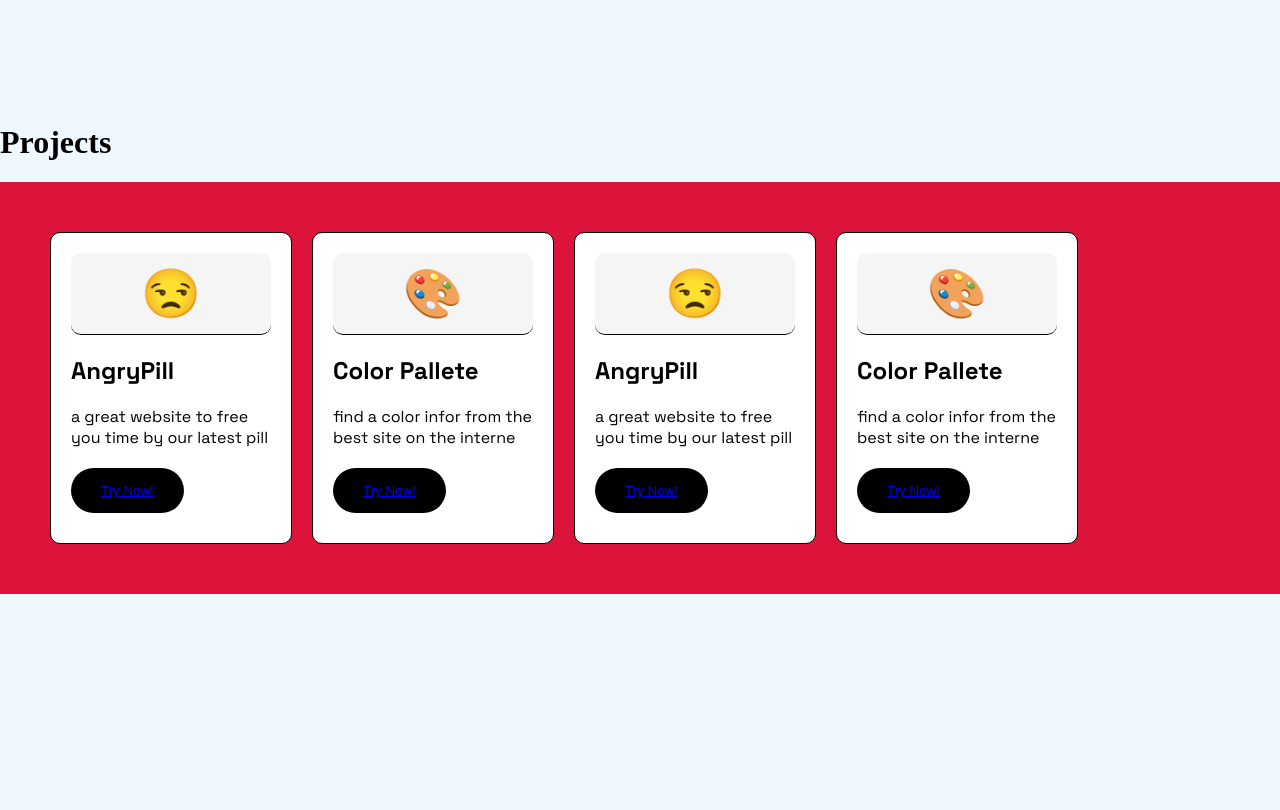
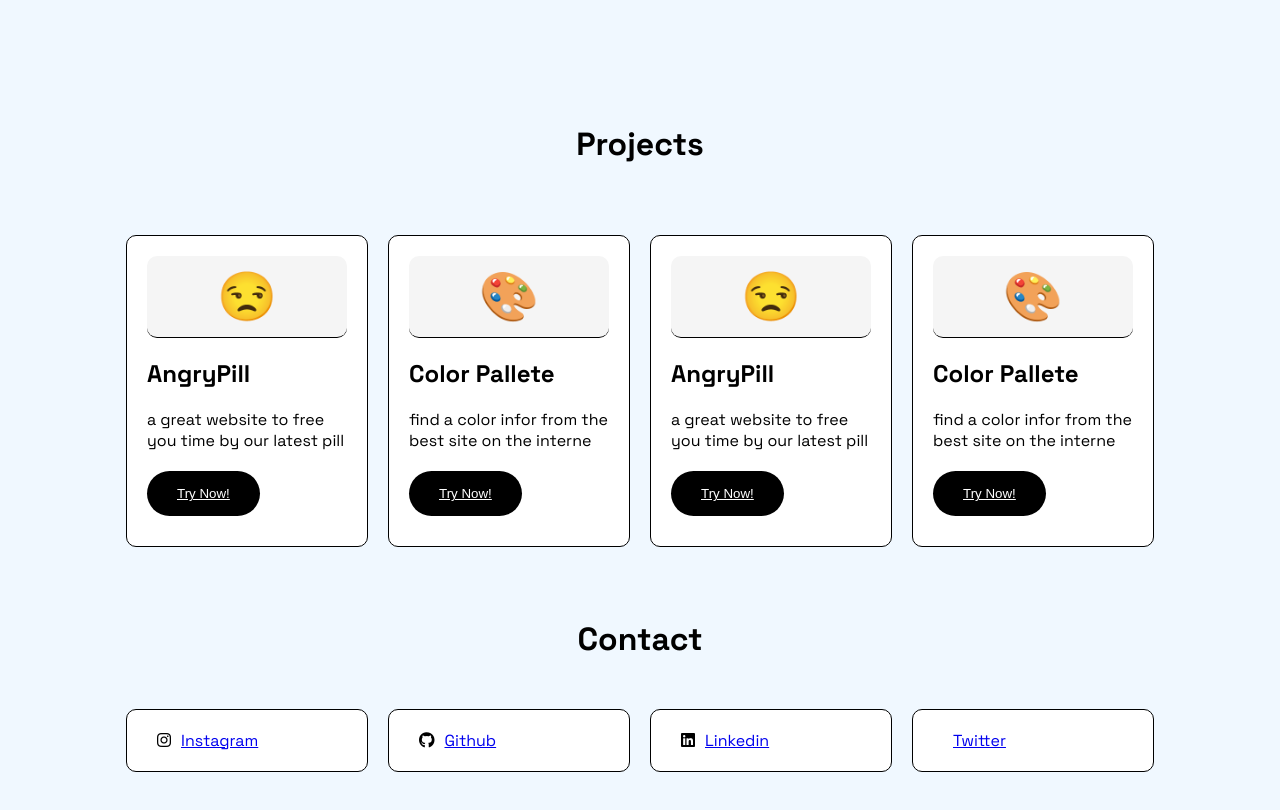
Before and after one commit to developedbyjk/newjkme, a React (Create React App) app: page / in a window 1280 px wide. Shown: the part 1493-2303 px from the top of the page. Before the commit the page ends 2087 px from the top, so only its background shows below. Built offline with nearby package versions, Linux system fonts and the light colour scheme; a web font is replaced by a local one.

Commit message:
verison1

```diff
--- a/public/index.html
+++ b/public/index.html
@@ -10,6 +10,7 @@
       content="Web site created using create-react-app"
     />
     <link rel="apple-touch-icon" href="%PUBLIC_URL%/logo192.png" />
+    <link rel="stylesheet" href="https://cdnjs.cloudflare.com/ajax/libs/font-awesome/6.4.2/css/all.min.css" integrity="sha512-z3gLpd7yknf1YoNbCzqRKc4qyor8gaKU1qmn+CShxbuBusANI9QpRohGBreCFkKxLhei6S9CQXFEbbKuqLg0DA==" crossorigin="anonymous" referrerpolicy="no-referrer" />
     <!--
       manifest.json provides metadata used when your web app is installed on a
       user's mobile device or desktop. See https://developers.google.com/web/fundamentals/web-app-manifest/
--- a/src/App.css
+++ b/src/App.css
@@ -108,11 +108,12 @@
 .projects{
     font-family: 'Space Grotesk', sans-serif;
     padding: 50px;
-    background-color: crimson;
+    /* background-color: crimson; */
     display: flex;
     gap:20px;
     flex-wrap: wrap;
     align-items: center;
+    justify-content: center;
 
 }
 .projects h1{
@@ -147,3 +148,31 @@
 .box button{
     margin:10px 0px
 }
+
+.box button a{
+    color:white;
+}
+
+#center{
+    text-align: center;
+    font-family: 'Space Grotesk', sans-serif;
+}
+
+/* STYLE WITH CONTACT */
+.contact{
+    font-family: 'Space Grotesk', sans-serif;
+    display:flex;
+    flex-wrap: wrap;
+    gap:20px;
+    justify-content:center;
+    margin: 50px 0px;
+
+}
+.contact h1{
+    text-align: center;
+}
+
+.contact .box  i {
+    /* background-color: yellow; */
+    padding: 0px 10px;
+}
--- a/src/Home.jsx
+++ b/src/Home.jsx
@@ -1,6 +1,7 @@
 import React from 'react'
 import Navbar from './Navbar'
 import { data } from './projectdata'
+<link rel="stylesheet" href="https://cdnjs.cloudflare.com/ajax/libs/font-awesome/6.4.2/css/all.min.css" integrity="sha512-z3gLpd7yknf1YoNbCzqRKc4qyor8gaKU1qmn+CShxbuBusANI9QpRohGBreCFkKxLhei6S9CQXFEbbKuqLg0DA==" crossorigin="anonymous" referrerpolicy="no-referrer" />
 
 
 export default function Home(){
@@ -77,7 +78,7 @@ console.log("render pojrec is" + renderProject)
 
             </div>
 
-            <h1>Projects</h1>
+            <h1 id="center">Projects</h1>
             <div className="projects">
 
 
@@ -92,6 +93,30 @@ amazing blue shie luster with our new </div>
                 </div> */}
             </div>
 
+            <h1 id="center">Contact</h1>
+            <div className="contact">
+
+
+                <div className="box">
+                <i class="fa-brands fa-instagram"></i>
+                <a href="https://www.instagram.com/developedbyjk/">Instagram</a>
+                </div>
+
+                <div className="box">
+                <i class="fa-brands fa-github"></i>
+                <a href="https://github.com/developedbyjk">Github</a>
+                </div>
+
+                <div className="box">
+                <i class="fa-brands fa-linkedin"></i>
+                <a href="https://www.linkedin.com/in/juned-khan-dev/">Linkedin</a>
+                </div>
+                <div className="box">
+                <i class="fa-brands fa-x-twitter"></i>
+                <a href="http://twitter.com/developedbyjk">Twitter</a>
+                </div>
+
+            </div>
 
 
         </div>
--- a/src/index.js
+++ b/src/index.js
@@ -3,6 +3,7 @@ import ReactDOM from 'react-dom/client';
 import './index.css';
 import App from './App';
 import reportWebVitals from './reportWebVitals';
+
 
 const root = ReactDOM.createRoot(document.getElementById('root'));
 root.render(
```
